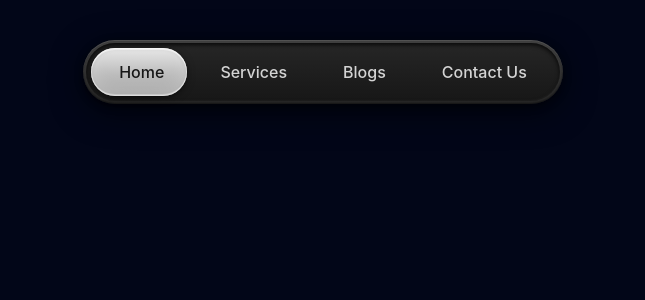
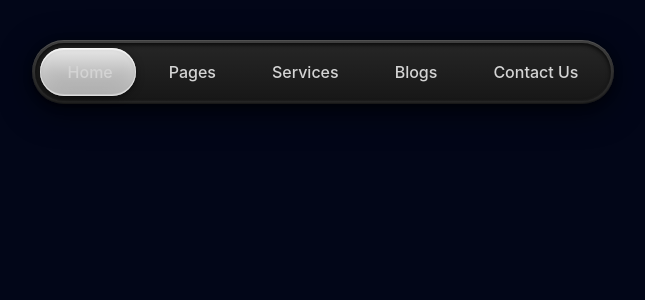
Before and after one commit to NitarioD/sycamore-question2, a Nuxt app: page / in a window 1280 px wide. Shown: the top 300 px of the page, without its empty margins (317-962 px from the left). Built offline with nearby package versions, Linux system fonts and the light colour scheme.

Commit message:
change hard-coded buttons in the tabs to the v-for loop

```diff
--- a/app/app.vue
+++ b/app/app.vue
@@ -1,7 +1,15 @@
-<script setup lang="ts"></script>
+<script setup lang="ts">
+const labTabs = [
+  { id: "home", label: "Home" },
+  { id: "pages", label: "Pages" },
+  { id: "services", label: "Services" },
+  { id: "blogs", label: "Blogs" },
+  { id: "contact", label: "Contact Us" },
+];
+</script>
 
 <template>
   <div class="min-h-screen bg-slate-950 p-10">
-    <MotionTabs />
+    <MotionTabs :tabs="labTabs" />
   </div>
 </template>
--- a/app/components/MotionTabs.vue
+++ b/app/components/MotionTabs.vue
@@ -1,4 +1,13 @@
-<script setup lang="ts"></script>
+<script setup lang="ts">
+export interface TabItem {
+  id: string;
+  label: string;
+}
+
+const props = defineProps<{
+  tabs: TabItem[];
+}>();
+</script>
 
 <template>
   <div
@@ -23,46 +32,18 @@
         aria-hidden="true"
         style="top: 8px; height: 48px; left: 8px; width: 96px"
       />
-
       <button
+        v-for="(tab, index) in tabs"
+        :key="tab.id"
+        role="tab"
         type="button"
-        role="tab"
-        class="motion-tab-button relative z-10 flex shrink-0 cursor-pointer items-center justify-center gap-2 rounded-full transition-colors outline-none focus-visible:ring-2 focus-visible:ring-white/60 focus-visible:ring-offset-0 px-4 py-3 sm:px-7"
-      >
-        <span
-          class="text-center text-sm font-medium leading-tight transition-colors sm:text-base text-neutral-900"
-          >Home</span
-        >
-      </button>
-      <button
-        type="button"
-        role="tab"
         class="motion-tab-button relative z-10 flex shrink-0 cursor-pointer items-center justify-center gap-2 rounded-full transition-colors outline-none focus-visible:ring-2 focus-visible:ring-white/60 focus-visible:ring-offset-0 px-4 py-3 sm:px-7"
       >
         <span
           class="text-center text-sm font-medium leading-tight transition-colors sm:text-base text-neutral-300"
-          >Services</span
         >
-      </button>
-      <button
-        type="button"
-        role="tab"
-        class="motion-tab-button relative z-10 flex shrink-0 cursor-pointer items-center justify-center gap-2 rounded-full transition-colors outline-none focus-visible:ring-2 focus-visible:ring-white/60 focus-visible:ring-offset-0 px-4 py-3 sm:px-7"
-      >
-        <span
-          class="text-center text-sm font-medium leading-tight transition-colors sm:text-base text-neutral-300"
-          >Blogs</span
-        >
-      </button>
-      <button
-        type="button"
-        role="tab"
-        class="motion-tab-button relative z-10 flex shrink-0 cursor-pointer items-center justify-center gap-2 rounded-full transition-colors outline-none focus-visible:ring-2 focus-visible:ring-white/60 focus-visible:ring-offset-0 px-4 py-3 sm:px-7"
-      >
-        <span
-          class="text-center text-sm font-medium leading-tight transition-colors sm:text-base text-neutral-300"
-          >Contact Us</span
-        >
+          {{ tab.label }}
+        </span>
       </button>
     </div>
   </div>
```
